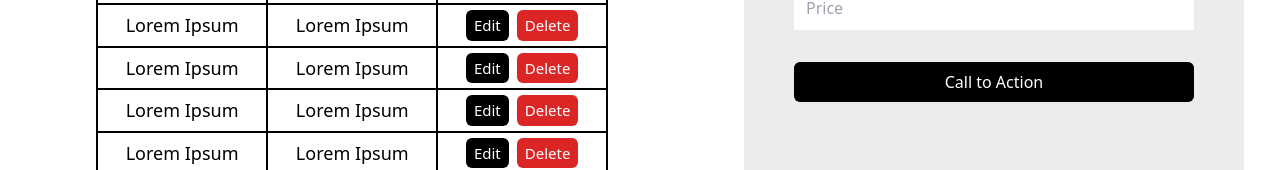
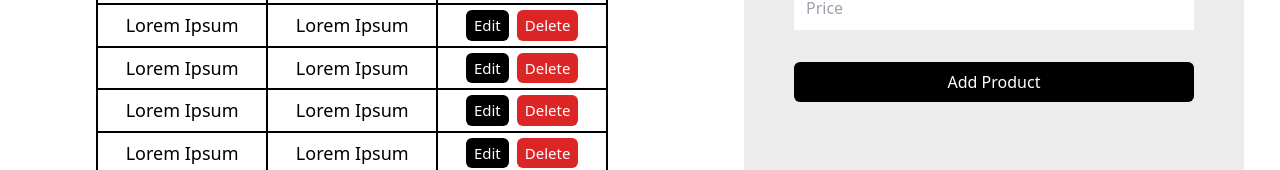
Before and after one commit to daveeedu/crud-test, a React (Create React App) app: page /produt in a window 1280 px wide. Shown: the part 526-696 px from the top of the page. Built offline with nearby package versions, Linux system fonts and the light colour scheme.

Commit message:
implement add product

```diff
--- a/src/pages/products/Index.jsx
+++ b/src/pages/products/Index.jsx
@@ -114,7 +114,7 @@ const ProductsPage = () => {
             </p>
           )}
           <WrappedButton
-            value="Call to Action"
+            value="Add Product"
             type="submit"
             wrapperClass="bg-black py-2 px-4 mt-8 text-[var(--c-white-2)] rounded-md w-[80%] m-auto text-center"
           />
```
